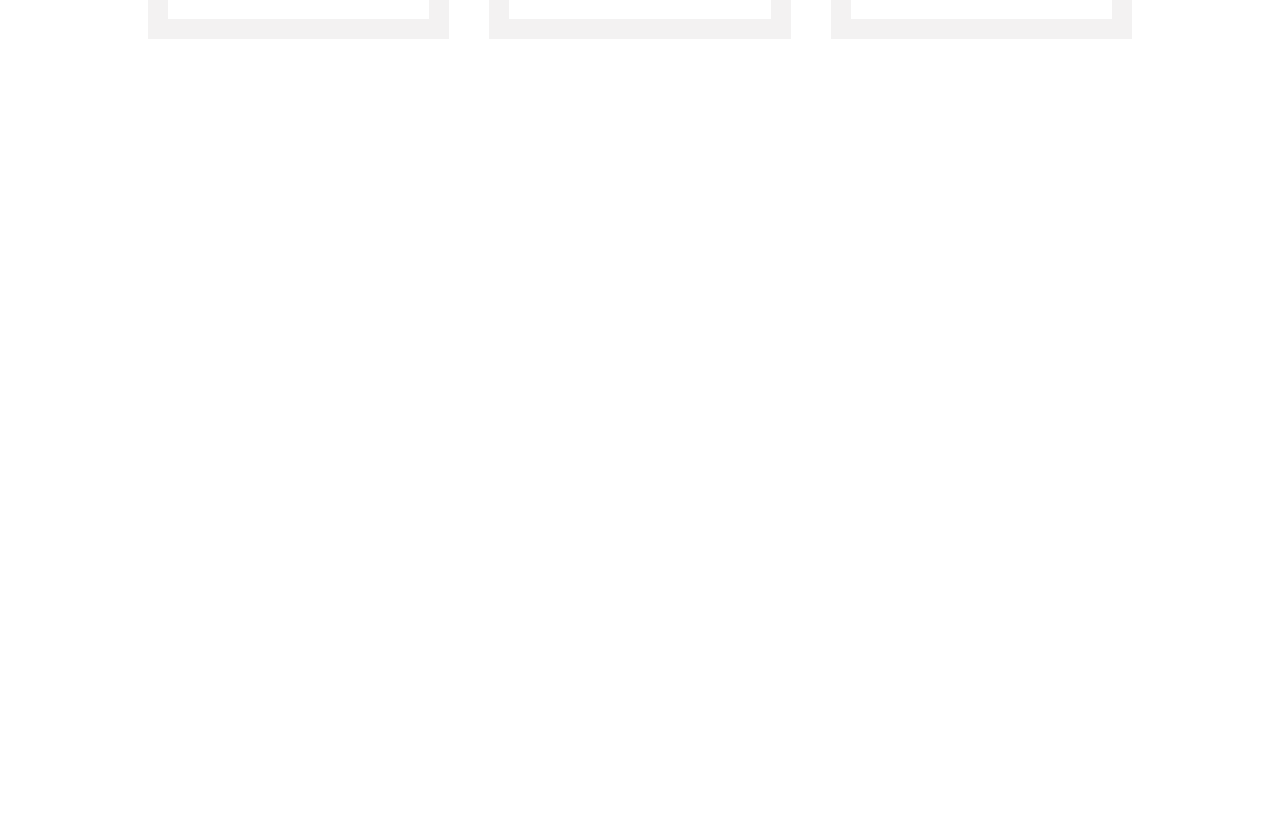
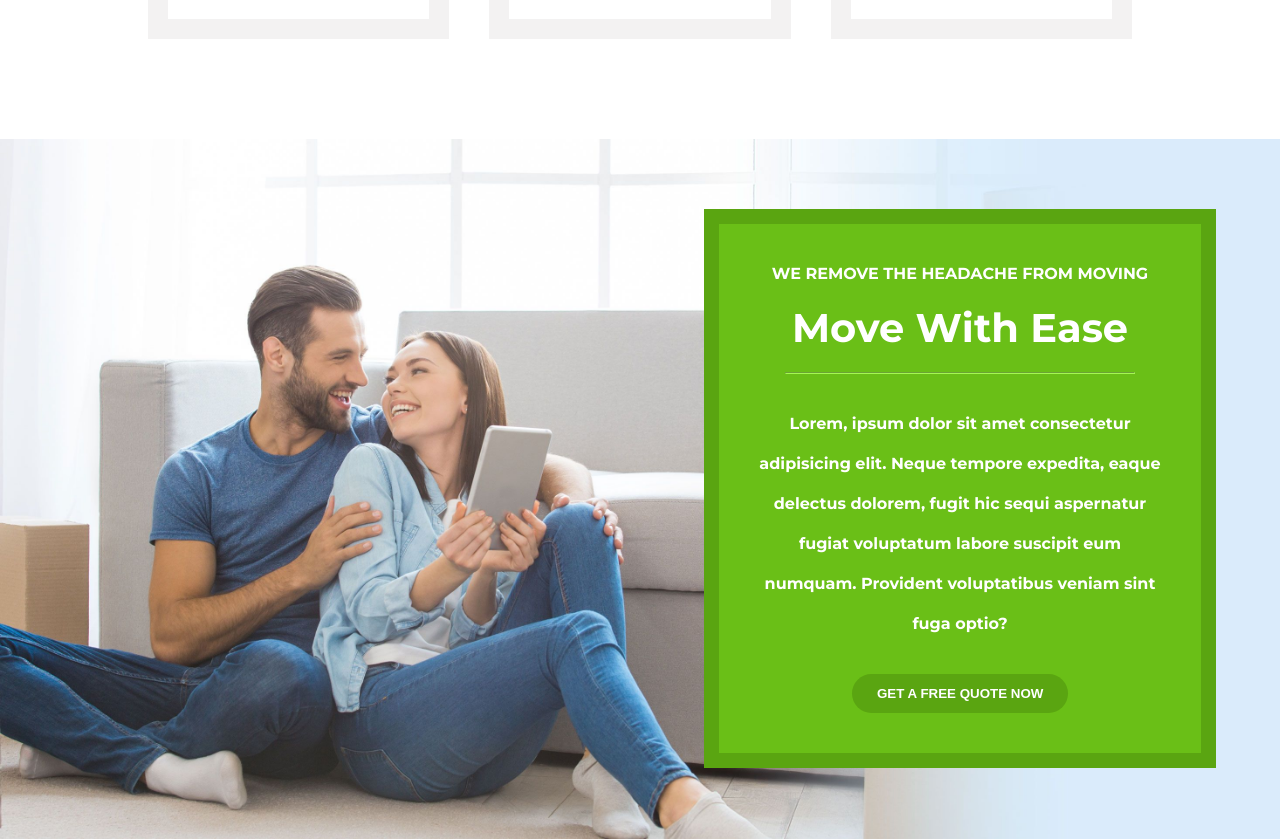
Before and after one commit to Hemil78/proj-html-vuejs, a Vue app: page / in a window 1280 px wide. Shown: the part 2300-3139 px from the top of the page. Before the commit the page ends 2439 px from the top, so only its background shows below. Built offline with nearby package versions, Linux system fonts and the light colour scheme; what @animxyz/vue would draw is missing.

Commit message:
section move

```diff
--- a/src/components/Main.vue
+++ b/src/components/Main.vue
@@ -2,18 +2,21 @@
   <div id="app">
     <Award/>
     <FullService/>
+    <Move/>
   </div>
 </template>
 
 <script>
 import Award from './Award.vue'
 import FullService from './FullService.vue'
+import Move from './Move.vue'
 
 export default {
   name: 'Main',
   components: {
     Award,
-    FullService
+    FullService,
+    Move
   }
 }
 </script>
--- /dev/null
+++ b/src/components/Move.vue
@@ -0,0 +1,72 @@
+<template>
+  <section class="box-move">
+      <div class="text-move">
+          <h4>we remove the headache from moving</h4>
+          <h2>Move With Ease</h2>
+          <hr>
+          <p>Lorem, ipsum dolor sit amet consectetur adipisicing elit. Neque tempore expedita, eaque delectus dolorem, fugit hic sequi aspernatur fugiat voluptatum labore suscipit eum numquam. Provident voluptatibus veniam sint fuga optio?</p>
+          <button>get a free quote now</button>
+      </div>
+  </section>
+</template>
+
+<script>
+
+
+export default {
+  name: 'Move',
+  components: {
+
+  }
+}
+</script>
+
+<style scoped lang="scss">
+@import '../css/commons.scss';
+
+.box-move{
+    width: 100%;
+    background-image: url(../images/avada-movers-movewithease-background-new.jpg);
+    background-repeat: no-repeat;
+    background-size: cover;
+    min-height: 700px;
+    display: flex;
+    align-items: center;
+
+    .text-move{
+        position: relative;
+        left: 55%;
+        width: 40%;
+        text-align: center;
+        background-color: #6abf17;
+        border: 15px solid #5aa511;
+        padding: 40px;
+        color: #fff;
+
+        h4{
+            text-transform: uppercase;
+        }
+        h2{
+            margin: 20px 0;
+        }
+        hr{
+            width: 350px;
+            margin: 0 auto;
+            border-color: #a4f752;
+        }
+        p{
+            line-height: 40px;
+            font-weight: bold;
+            margin: 30px 0;
+        }
+        button{
+            @include btn;
+            background-color: #5aa511;
+            &:before{
+                border: $colorPrimary solid 4px;
+            }
+        }
+    }
+}
+
+</style>
--- a/src/css/variables.scss
+++ b/src/css/variables.scss
@@ -17,6 +17,7 @@ $bgColorSection: #f3f2f2;
     transform: perspective(1px) translateZ(0);
     box-shadow: 0 0 1px rgba(0, 0, 0, 0);
     position: relative;
+    cursor: pointer;
     &:before {
       content: '';
       position: absolute;
```
